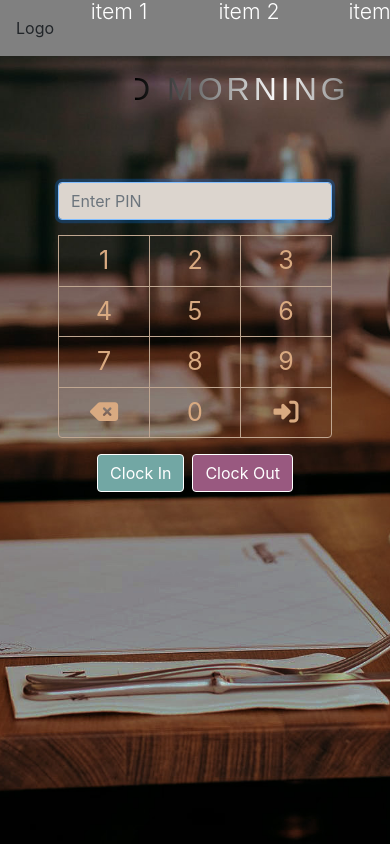
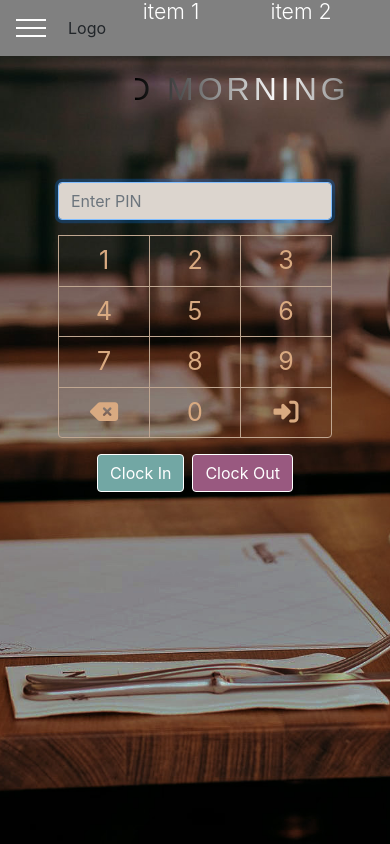
Before and after one commit to justnle/order-up, a React (Create React App) app in the folder client/: page / in a window 390 px wide. Built offline with nearby package versions, Linux system fonts and the light colour scheme.

Commit message:
add hamburger button

```diff
--- /dev/null
+++ b/client/src/components/DrawerToggleButton/index.js
@@ -0,0 +1,14 @@
+import React from 'react';
+import './style.css';
+
+const DrawToggleButton = props => {
+  return (
+    <button className="toggle-button">
+      <div className="toggle-button-line" />
+      <div className="toggle-button-line" />
+      <div className="toggle-button-line" />
+    </button>
+  )
+}
+
+export default DrawToggleButton;
--- /dev/null
+++ b/client/src/components/DrawerToggleButton/style.css
@@ -0,0 +1,21 @@
+.toggle-button {
+  display: flex;
+  flex-direction: column;
+  justify-content: space-around;
+  height: 24px;
+  width: 36px;
+  background: transparent;
+  border: none;
+  padding: 0;
+  box-sizing: border-box;
+}
+
+.toggle-button:focus {
+  outline: none;
+}
+
+.toggle-button-line {
+  width: 30px;
+  height: 2px;
+  background: white;
+}
--- /dev/null
+++ b/client/src/components/SideDrawer/index.js
@@ -0,0 +1 @@
+import React from 'react';
--- a/client/src/components/Toolbar/index.js
+++ b/client/src/components/Toolbar/index.js
@@ -1,10 +1,12 @@
 import React from 'react';
+import DrawerToggleButton from '../DrawerToggleButton';
 import './style.css';
 
 const Toolbar = props => {
   return (
     <header className="toolbar">
       <nav className="toolbar-navigation">
+        <div><DrawerToggleButton /></div>
         <div className="toolbar-logo">Logo</div>
         <div className="spacer" />
         <div className="toolbar-nav-items">
--- a/client/src/components/Toolbar/style.css
+++ b/client/src/components/Toolbar/style.css
@@ -12,6 +12,10 @@
   height: 100%;
   align-items: center;
   padding: 0 1rem;
+}
+
+.toolbar-logo {
+  margin-left: 1rem;
 }
 
 .spacer {
```
